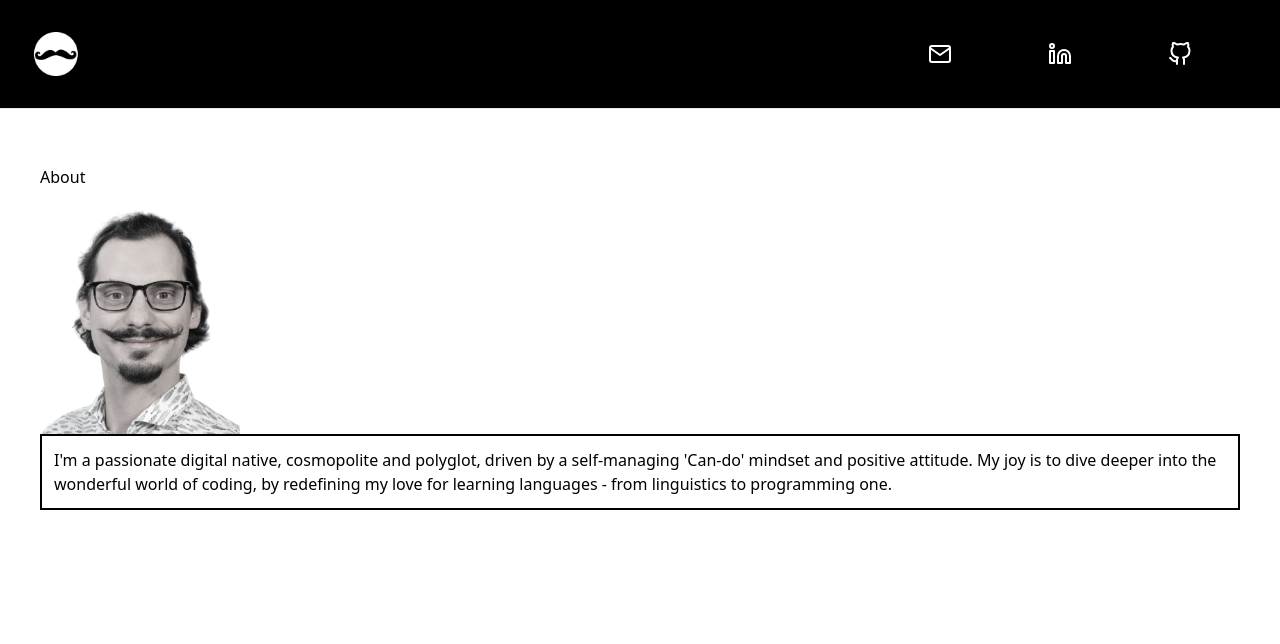
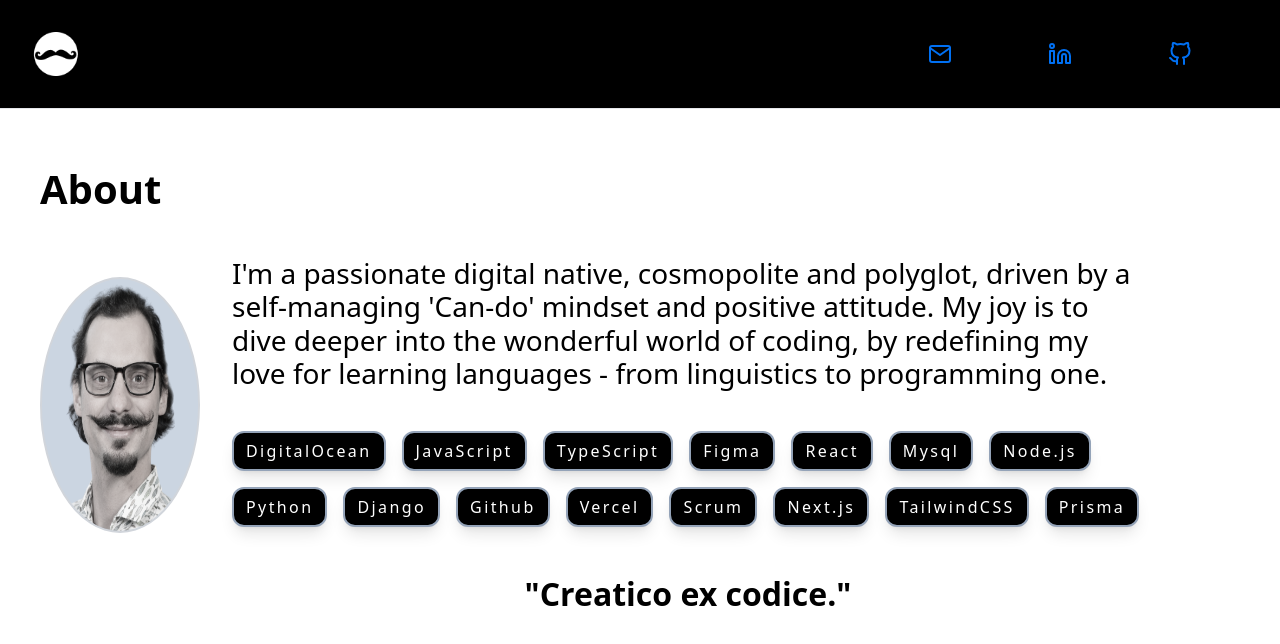
Before and after one commit to federerkristijan/portfolio2, a Next.js app: page /about in a window 1280 px wide. Shown: the top 644 px of the page. Built offline with nearby package versions, Linux system fonts and the light colour scheme.

Commit message:
About done. without icons

```diff
--- a/components/pages/AboutPage.tsx
+++ b/components/pages/AboutPage.tsx
@@ -1,32 +1,38 @@
 import { AboutPagePayload } from "@/types";
 import Image from "next/image";
 import Foto from "@/assets/CV Foto Glasses 1 - Edited 1.png";
-import {aboutVars} from "@/utils/variables";
+import { aboutVars, quote, skills } from "@/utils/variables";
+import { IconType } from "react-icons";
+import { getIconComponent } from "@/utils/functions";
 
-export default function AboutPage({
-  title,
-  subtitle,
-  image,
-  skills,
-}: AboutPagePayload) {
+export default function AboutPage({ image, skills }: AboutPagePayload) {
   return (
-    <>
     <div className="bg-[#ffffff] h-full p-10 text-black">
       <h1 className="py-4">{aboutVars.title}</h1>
-      <div>
+      <div className="flex">
         {image && (
           <Image
             src={Foto}
             alt="foto"
-          width={200}
-          height={200}
+            className="about-pic rounded-full bg-slate-300 border-gray-300 border-2 my-8 mr-2"
           />
         )}
-      <h3 className="border-2 border-black p-3">
-        {aboutVars.description}
-      </h3>
+        <div className="py-3 px-6 max-w-[80%]">
+          <h3>{aboutVars.description}</h3>
+          <ul className="skills-wrapper flex h-auto pt-6 gap-4 flex-wrap">
+            {skills &&
+              skills.map((skill, index) => (
+                <li
+                  key={index}
+                  className="text-l border-2 border-slate-400 w-fit py-1.5 px-3 rounded-xl shadow-lg bg-black text-white"
+                >
+                  {skill.title}
+                </li>
+              ))}
+          </ul>
+          <h2 className="text-center pt-12">{'"' + quote + '"'}</h2>
         </div>
       </div>
-    </>
+    </div>
   );
 }
--- a/styles/index.css
+++ b/styles/index.css
@@ -22,3 +22,74 @@
   -moz-osx-font-smoothing: grayscale;
   overflow-x: hidden;
 }
+
+h1 {
+  font-size: 2.5rem;
+  font-weight: 700;
+  line-height: 1.2;
+  margin-bottom: 1rem;
+}
+
+h2 {
+  font-size: 2rem;
+  font-weight: 600;
+  line-height: 1.2;
+  margin-bottom: 1rem;
+}
+
+h3 {
+  font-size: 1.75rem;
+  font-weight: 300;
+  line-height: 1.2;
+  margin-bottom: 1rem;
+}
+
+h4 {
+  font-size: 1.5rem;
+  font-weight: 600;
+  line-height: 1.2;
+  margin-bottom: 1rem;
+}
+
+h5 {
+  font-size: 1.25rem;
+  font-weight: 600;
+  line-height: 1.2;
+  margin-bottom: 1rem;
+}
+
+h6 {
+  font-size: 1rem;
+  font-weight: 600;
+  line-height: 1.2;
+  margin-bottom: 1rem;
+}
+
+p {
+  font-size: 1rem;
+  font-weight: 400;
+  line-height: 1.5;
+  margin-bottom: 1rem;
+}
+
+a {
+  color: #0070f3;
+  text-decoration: none;
+  font-weight: 600;
+}
+
+a:hover {
+  text-decoration: underline;
+}
+
+li {
+  box-shadow: 0 4px 6px -1px rgb(203 213 225) , 0 2px 4px -2px rgb(203 213 225);
+  font-weight: 500;
+  letter-spacing: 0.15em;
+}
+
+.about-pic {
+  width: 20vh!important;
+  height: 20vw!important;
+  border-radius: 50%!important;
+}
--- a/types/index.ts
+++ b/types/index.ts
@@ -86,5 +86,4 @@
 
 export interface Skill {
   title: string;
-  image: IconType;
 }
--- /dev/null
+++ b/utils/functions.ts
@@ -0,0 +1,31 @@
+export function getIconComponent(iconName: string ) {
+  switch (iconName) {
+    case 'DiDigitalOcean':
+      return require('react-icons/di').DiDigitalOcean;
+    case 'DiJavascript':
+      return require('react-icons/di').DiJavascript;
+    case 'SiTypescript':
+      return require('react-icons/si').SiTypescript;
+    case 'SiFigma':
+      return require('react-icons/si').SiFigma;
+    case 'DiReact':
+      return require('react-icons/di').DiReact;
+    case 'DiMysql':
+      return require('react-icons/di').DiMysql;
+    case 'DiNodejs':
+      return require('react-icons/di').DiNodejs;
+    case 'DiPython':
+      return require('react-icons/di').DiPython;
+    case 'DiDjango':
+      return require('react-icons/di').DiDjango;
+    case 'DiGithub':
+      return require('react-icons/di').DiGithub;
+    case 'SiVercel':
+      return require('react-icons/si').SiVercel;
+    case 'DiScrum':
+      return require('react-icons/di').DiScrum;
+    default:
+      return null;
+  }
+
+}
--- a/utils/variables.ts
+++ b/utils/variables.ts
@@ -1,59 +1,58 @@
 import { Skill } from "@/types";
-import { DiDigitalOcean, DiDjango, DiGithub, DiJavascript, DiMysql, DiNodejs, DiPython, DiReact, DiScrum } from "react-icons/di";
-import { SiTypescript, SiFigma, SiVercel } from "react-icons/si";
+// import { DiDigitalOcean, DiDjango, DiGithub, DiJavascript, DiMysql, DiNodejs, DiPython, DiReact, DiScrum } from "react-icons/di";
+// import { SiTypescript, SiFigma, SiVercel } from "react-icons/si";
 
 export const aboutVars = {
   title: 'About',
   description: "I'm a passionate digital native, cosmopolite and polyglot, driven by a self-managing 'Can-do' mindset and positive attitude. My joy is to dive deeper into the wonderful world of coding, by redefining my love for learning languages - from linguistics to programming one.",
 };
 
-export const skills: Skill[] = [];
-    // {
-    //   title: 'DigitalOcean',
-    //   image: DiDigitalOcean,
-    // },
-    // {
-    //   title: 'JavaScript',
-    //   image: DiJavascript,
-    // },
-    // {
-    //   title: 'TypeScript',
-    //   image: SiTypescript,
-    // },
-    // {
-    //   title: 'Figma',
-    //   image: SiFigma,
-    // },
-    // {
-    //   title: 'React',
-    //   image: DiReact,
-    // },
-    // {
-    //   title: 'Mysql',
-    //   image: DiMysql,
-    // },
-    // {
-    //   title: 'Node.js',
-    //   image: DiNodejs,
-    // },
-    // {
-    //   title: 'Python',
-    //   image: DiPython,
-    // },
-    // {
-    //   title: 'Django',
-    //   image: DiDjango,
-    // },
-    // {
-    //   title: 'Github',
-    //   image: DiGithub,
-    // },
-    // {
-    //   title: 'Vercel',
-    //   image: SiVercel,
-    // },
-    // {
-    //   title: 'Scrum',
-    //   image: DiScrum,
-    // },
-  // ];
+export const skills: Skill[] = [
+    {
+      title: 'DigitalOcean',
+    },
+    {
+      title: 'JavaScript',
+    },
+    {
+      title: 'TypeScript',
+    },
+    {
+      title: 'Figma',
+    },
+    {
+      title: 'React',
+    },
+    {
+      title: 'Mysql',
+    },
+    {
+      title: 'Node.js',
+    },
+    {
+      title: 'Python',
+    },
+    {
+      title: 'Django',
+    },
+    {
+      title: 'Github'
+    },
+    {
+      title: 'Vercel'
+    },
+    {
+      title: 'Scrum'
+    },
+    {
+      title: 'Next.js'
+    },
+    {
+      title: 'TailwindCSS'
+    },
+    {
+      title: 'Prisma'
+    }
+  ];
+
+export const quote = "Creatico ex codice."
```
Lines whose indentation alone changed are shown as unchanged.
